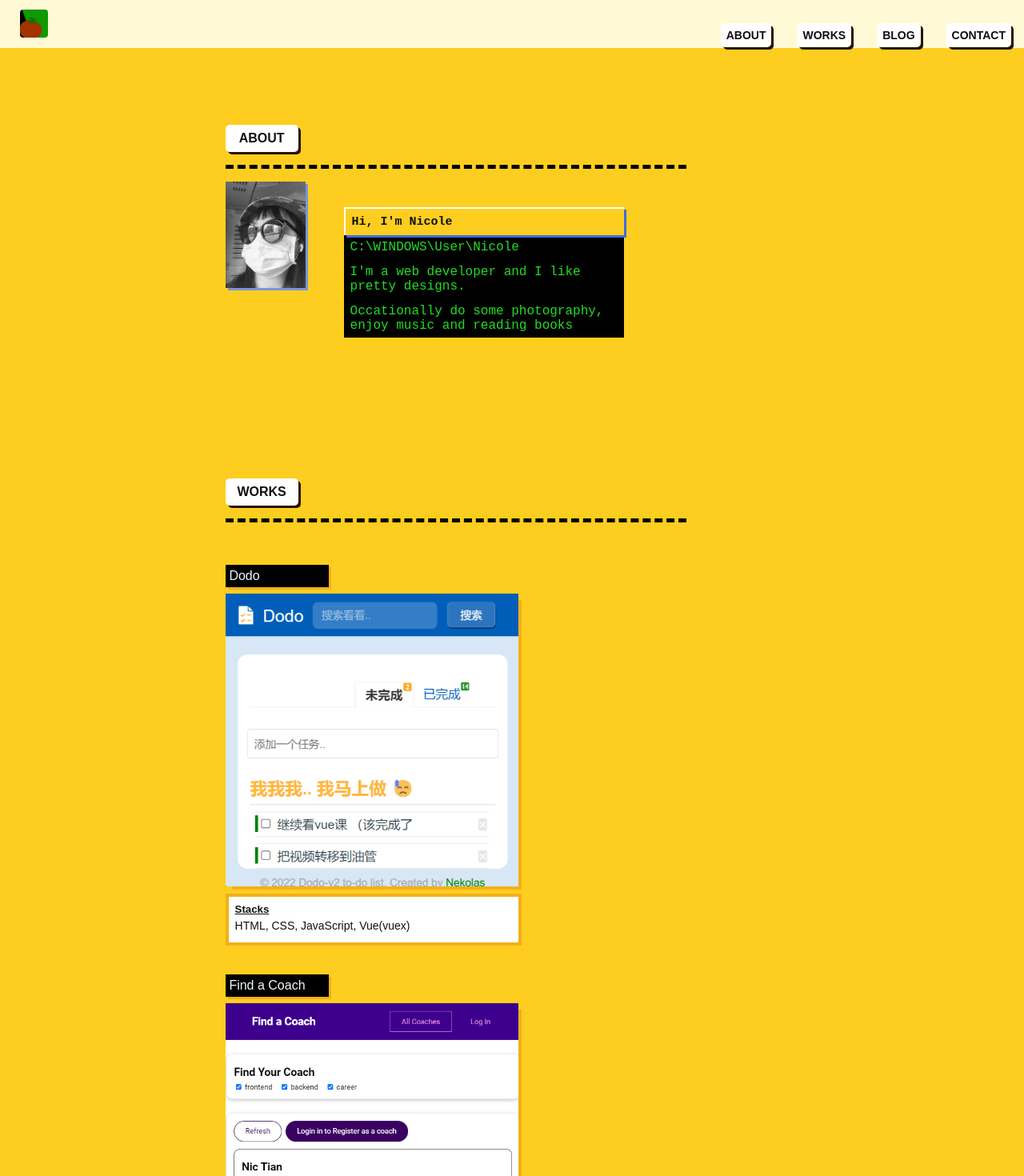
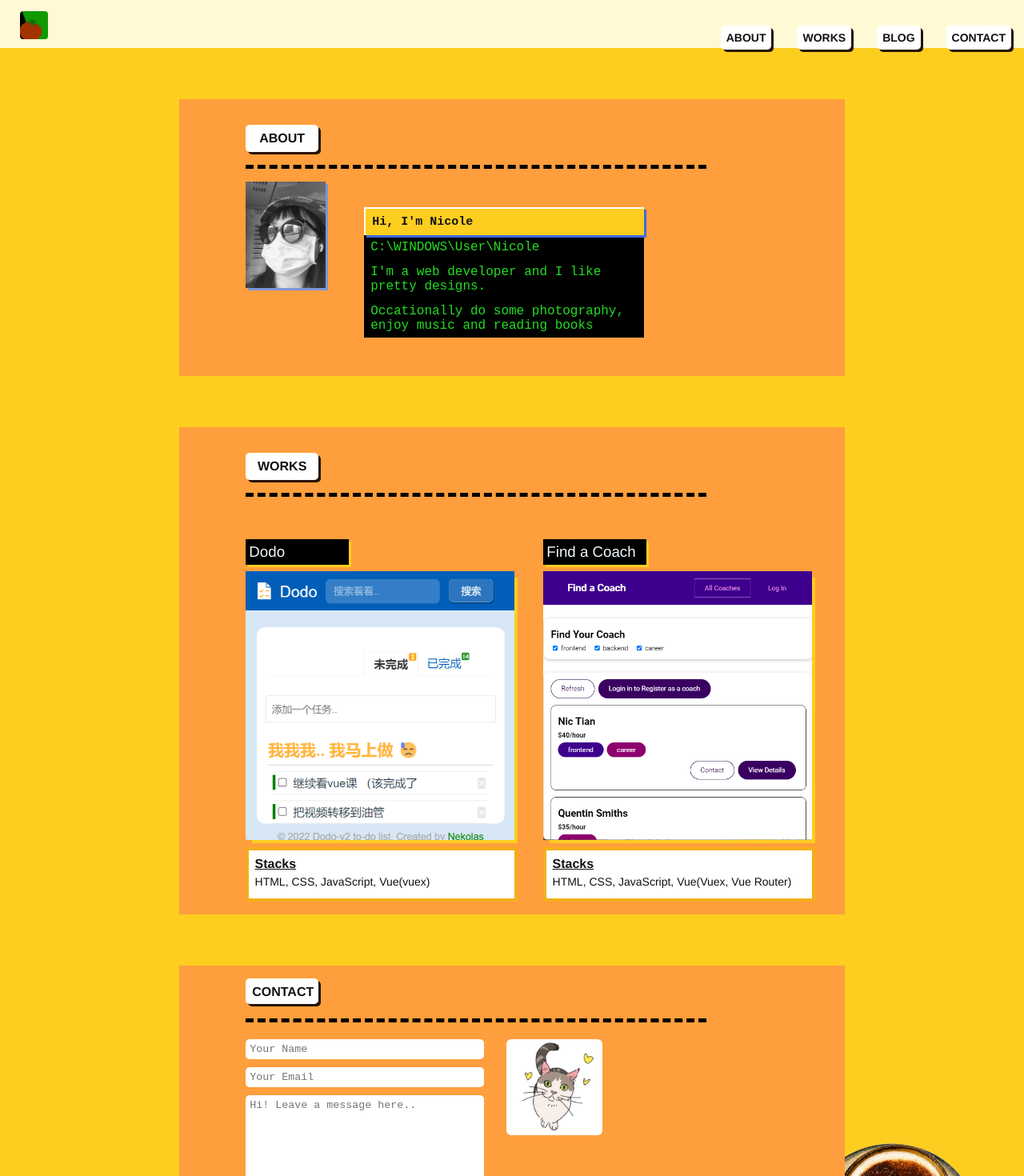
Before and after one commit to nicopcat/nic-portfolio-2022, a Vue app: page / in a window 1280 px wide. Shown: the top 1470 px of the page at 80% size. Built offline with nearby package versions, Linux system fonts and the light colour scheme.

Commit message:
完整版 v1.0

```diff
--- a/src/App.vue
+++ b/src/App.vue
@@ -17,7 +17,7 @@ export default {
 
 <style>
 body {
-  font-family: Arial, Helvetica, sans-serif;
+  font-family: Helvetica, Arial, sans-serif;
   margin: 0;
   padding: 0;
   color: #111111;
--- a/src/components/layouts/TheHeader.vue
+++ b/src/components/layouts/TheHeader.vue
@@ -22,7 +22,7 @@
           <a href="javacript:;"><base-button>ABOUT</base-button></a>
         </li>
       </ul>
-      <ol>
+      <div class="stack">
         <base-button class="sandwich" @click="openMenu">≡</base-button>
         <ul class="stack-menu" v-if="tabOpen">
           <li>
@@ -38,7 +38,7 @@
             <a href="/">ABOUT</a>
           </li>
         </ul>
-      </ol>
+      </div>
     </div>
   </nav>
 </template>
@@ -73,10 +73,10 @@ li {
   justify-content: space-between;
 }
 .logo {
-  width: 35px;
-  height: 35px;
+  width: 40px;
+  height: 40px;
   float: left;
-  margin: 12px 25px;
+  margin: 14px 25px;
 }
 
 .logo img {
@@ -85,21 +85,20 @@ li {
 
 .sandwich {
   display: none;
+  width: 30px;
   padding: 5px 5px;
   text-align: center;
   color: #fdce1f;
 }
 
 .sandwich:hover {
-  background-color: #fdcd1f7e;
   color: white;
   cursor: pointer;
-  margin: 0;
 }
 
-.menu ul li {
+.menu .list-menu li {
   float: right;
-  padding: 0.8em 1em;
+  padding: 1rem;
 }
 
 .menu a {
@@ -107,19 +106,24 @@ li {
   font-weight: 600;
   text-decoration: none;
 }
-.menu .stack-menu {
+.menu .stack {
+  margin: 1rem;
+}
+
+.menu .stack-menu ul {
+  margin-right: 1rem;
   width: 40px;
   height: auto;
 }
+
 .menu .stack-menu li {
-  display: none;
-  margin: 0;
-  padding: 0;
+  /* background-color: #fff; */
+  padding: 0.1rem 0.2rem;
+  border-radius: 4px;
 }
-.menu .stack-menu li:hover {
-  background-color: #fff;
-  border-radius: 4px;
-  padding: 2px;
+
+.menu .stack-menu li:active {
+  border-bottom: 1px solid darkred;
 }
 
 @media screen and (max-width: 450px) {
@@ -127,15 +131,10 @@ li {
     display: none;
   }
   .sandwich {
-    margin: 0 15px;
+    float: right;
+    margin: 4px 0;
     width: 20px;
     display: block;
   }
-  .menu .stack-menu li {
-    display: block;
-  }
-  .navbar {
-    width: 120%;
-  }
 }
 </style>
--- a/src/components/pages/ContactMe.vue
+++ b/src/components/pages/ContactMe.vue
@@ -53,6 +53,7 @@ export default {
   display: flex;
   flex-flow: row wrap;
   align-content: flex-start;
+  padding-bottom: 1rem;
 }
 
 .container .contact-title {
@@ -97,12 +98,11 @@ textarea {
 
 .contact-main .my-pic {
   padding: 5px;
-
   width: 35%;
   height: 120px;
 }
 .contact-main .my-pic img {
-  height: 120%;
+  height: 100%;
   border-radius: 6px;
 }
 
@@ -120,7 +120,7 @@ textarea {
 
 @media screen and (max-width: 450px) {
   .contact-main {
-    width: 100%;
+    width: 120%;
   }
 }
 </style>
--- a/src/components/pages/MyWorks.vue
+++ b/src/components/pages/MyWorks.vue
@@ -6,7 +6,7 @@
       </div>
       <div class="works">
         <div class="dodo">
-          <h4>Dodo</h4>
+          <h3>Dodo</h3>
           <div class="dodo-details">
             <div class="dodo-details-show">
               <a href="https://www.niqks.tk/dodo-v2/"
@@ -14,13 +14,13 @@
               /></a>
             </div>
             <div class="para">
-              <h5>Stacks</h5>
+              <h4>Stacks</h4>
               <p>HTML, CSS, JavaScript, Vue(vuex)</p>
             </div>
           </div>
         </div>
         <div class="coach">
-          <h4>Find a Coach</h4>
+          <h3>Find a Coach</h3>
           <div class="coach-details">
             <div class="coach-details-show">
               <a
@@ -30,7 +30,7 @@
               /></a>
             </div>
             <div class="para">
-              <h5>Stacks</h5>
+              <h4>Stacks</h4>
               <p>HTML, CSS, JavaScript, Vue(Vuex, Vue Router)</p>
             </div>
           </div>
@@ -67,32 +67,33 @@ BaseButton
 
 .container .works {
   display: flex;
-  flex-flow: column wrap;
-  align-content: flex-start;
-  margin-left: 10%;
+  flex-flow: row wrap;
+  align-content: space-between;
+  margin-left: 8%;
   margin-top: 1rem;
 }
 
-.works h4 {
+.container .works h3 {
   margin: 0.5rem 0;
   padding: 0.3rem;
   color: aliceblue;
   max-width: 120px;
   background-color: rgb(0, 0, 0);
-  box-shadow: 3px 3px 0 rgb(243, 175, 27);
+  box-shadow: 3px 3px 0 rgb(253, 206, 31);
   font-weight: 400;
 }
 
-.works img {
+.container .works img {
   margin: auto;
   max-width: 99%;
-  box-shadow: 8px 8px 0 rgb(243, 175, 27);
+  box-shadow: 8px 8px 0 rgb(253, 206, 31);
 }
 
-.works .coach,
-.works .dodo {
+.container .works .coach,
+.container .works .dodo {
+  flex: 0 1 340px;
+  margin: 1rem;
   margin-top: 1.8rem;
-  width: 370px;
 }
 
 .dodo-details-show,
@@ -107,11 +108,21 @@ BaseButton
   border: 4px solid rgb(243, 175, 27);
   margin-top: 5px;
 }
-.para h5 {
+.para h4 {
   text-decoration: underline;
 }
 .para p {
   padding: 0.3rem 0;
   font-size: 14px;
 }
+
+@media screen and (max-width: 450px) {
+  .container .works {
+    display: flex;
+    flex-flow: row wrap;
+    align-content: space-between;
+    margin: 0 auto;
+    margin-top: 1rem;
+  }
+}
 </style>
--- a/src/components/ui/BaseWrapper.vue
+++ b/src/components/ui/BaseWrapper.vue
@@ -6,11 +6,9 @@
 
 <style scoped>
 .warpper {
-  margin: 4rem auto;
-  display: flex;
-  flex-flow: row wrap;
-
-  /* height: 70%; */
-  /* background-color: rgb(255, 158, 60); */
+  margin: 4rem 2rem;
+  /* display: flex;
+  flex-flow: row wrap; */
+  background-color: rgb(255, 158, 60);
 }
 </style>
```
